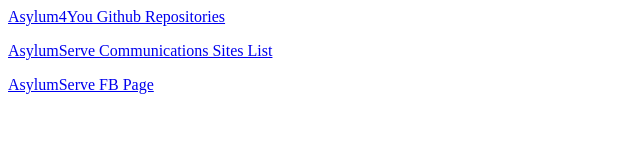
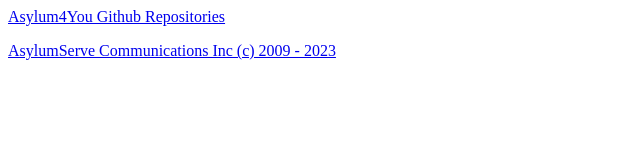
Before and after one commit to Asylum4You/Asylum4You.github.io, a plain HTML site: page index.html in a window 1280 px wide. Shown: the whole page, without its empty margins (0-640 px from the left). Drawn offline with Linux system fonts and the light colour scheme.

Commit message:
Update index.html

```diff
--- a/index.html
+++ b/index.html
@@ -4,10 +4,9 @@
 
 <P>
 
-<a href="http://sites.asylum-serve.com">AsylumServe Communications Sites List</a>
+<a href="https://www.asylum-serve.com">AsylumServe Communications Inc (c) 2009 - 2023</a>
 
-<P>
-
-<a href="http://bioworm.us">AsylumServe FB Page</a>
+  <P>
+  </P>
 
 </html>
```
